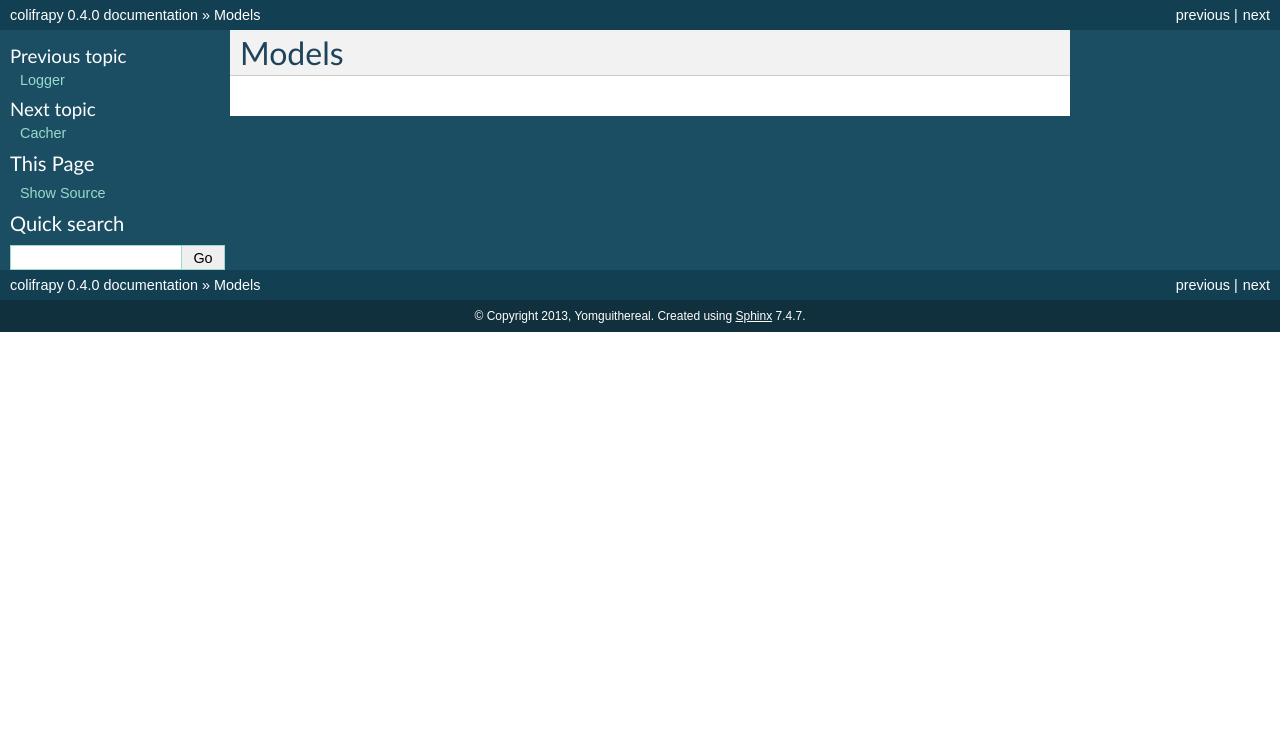
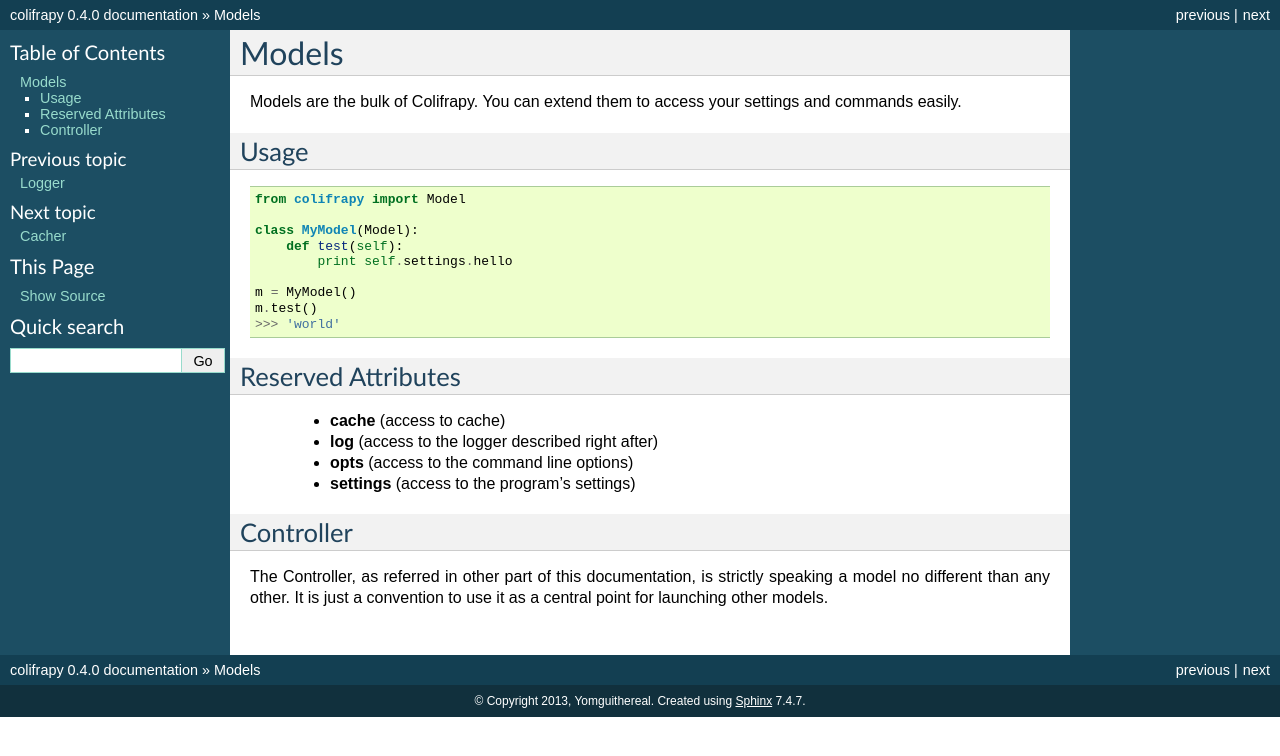
Before and after one commit to Yomguithereal/colifrapy, a Sphinx documentation site: the page built from docs/models.rst, in a window 1280 px wide. Shown: the top 756 px of the page. Built offline with Sphinx 7.4.7, drawn with Linux system fonts in a browser that asks for light colours.

Commit message:
Model doc

```diff
--- a/docs/models.rst
+++ b/docs/models.rst
@@ -1,2 +1,33 @@
 Models
 ======
+Models are the bulk of Colifrapy. You can extend them to access your settings and commands easily.
+
+
+Usage
+-----
+
+.. code-block:: python
+
+    from colifrapy import Model
+
+    class MyModel(Model):
+        def test(self):
+            print self.settings.hello
+
+    m = MyModel()
+    m.test()
+    >>> 'world'
+
+
+
+Reserved Attributes
+-------------------
+
+    - **cache** (access to cache)
+    - **log** (access to the logger described right after)
+    - **opts** (access to the command line options)
+    - **settings** (access to the program's settings)
+
+Controller
+----------
+The Controller, as referred in other part of this documentation, is strictly speaking a model no different than any other. It is just a convention to use it as a central point for launching other models.
--- a/docs/quickstart.rst
+++ b/docs/quickstart.rst
@@ -175,7 +175,7 @@ Model
 -----
 **model/example_model.py**
 
-Models are the bulk of Colifrapy. You can extend them to acces your settings and commands easily.
+Models are the bulk of Colifrapy. You can extend them to access your settings and commands easily.
 
 A standard model is generated for you by the Scaffolder when you create a new project.
 
```
